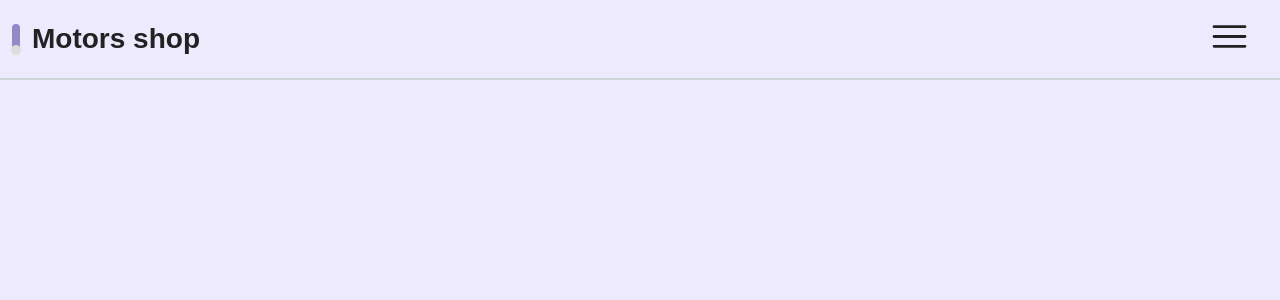
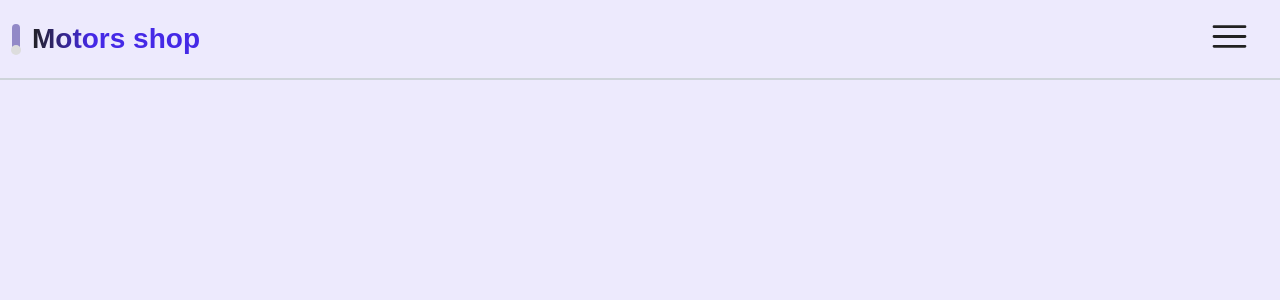
Before and after one commit to Vehicle-E-commerce/vehicle_ecommerce_client, a React (Vite) app: page / in a window 1280 px wide. Shown: the top 300 px of the page. Built offline with nearby package versions, Linux system fonts and the light colour scheme.

Commit message:
:hammer: Refatorei o 'themes' para um context; assim relembrando a implementação do ContextAPI para refatorar o headers conforme usuario logado

```diff
--- a/src/App.tsx
+++ b/src/App.tsx
@@ -1,24 +1,15 @@
 import React from "react";
 import GlobalStyle from './styles/global';
-import { ThemeProvider, DefaultTheme } from "styled-components";
-import usePersistedState from "./utils/usePersistedState";
-import light from "./styles/themes/light";
-import dark from "./styles/themes/dark";
 import Home from "./pages/Home";
 
 
 const App = () => {
-  const [theme, setTheme] = usePersistedState<DefaultTheme>('theme', light)
-
-  const toggleTheme = () => {
-    setTheme(theme.title == "light" ? dark : light);
-  };
 
   return (
-    <ThemeProvider theme={theme}>
+    <>
       <GlobalStyle />
-      <Home toggleTheme={toggleTheme} />
-    </ThemeProvider>
+      <Home  />
+    </>
   )
 }
 
--- a/src/components/Header/index.tsx
+++ b/src/components/Header/index.tsx
@@ -1,18 +1,14 @@
 import React, {useContext, useState} from "react";
-import { Container, Title, VerticalSwitchContainer} from "./styled";
 import Switch from  'react-switch';
-import { ThemeContext } from "styled-components";
 import { shade } from 'polished'
 import MenuMobile from "../MenuMobile";
 
-interface Props {
-    toggleTheme(): void;
+import { Container, Title, VerticalSwitchContainer} from "./styled";
+import { ThemeContext } from "styled-components";
+import { ThemesContext } from "../../contexts/Themes";
 
-}
-
-
-
-const Header: React.FC<Props> = ({toggleTheme}) => {
+const Header: React.FC = () => {
+    const {toggleTheme} = useContext(ThemesContext)
     const { colors, title } = useContext(ThemeContext)
     const [menuMobVisible, setMenuMobVisible] = useState(false)
 
@@ -29,15 +25,13 @@ const Header: React.FC<Props> = ({toggleTheme}) => {
                     handleDiameter={10}
                     offHandleColor={shade(0.13, '#fff')}
                     offColor={shade(0.17, colors.primary)}
-                    onColor='#fff'
-                />
+                    onColor='#fff'  />
             </VerticalSwitchContainer>
-            <Title> Motors shop</Title>
+            <Title> Motors shop </Title>
             <MenuMobile
                 menuMobVisible={menuMobVisible}
                 setMenuMobVisible={setMenuMobVisible}
             />
-
         </Container>
     )
 };
--- a/src/components/Header/styled.tsx
+++ b/src/components/Header/styled.tsx
@@ -12,6 +12,12 @@ export const Container = styled.div`
 `
 
 export const Title = styled.h1`
+  background: linear-gradient(90deg, ${(props) => props.theme.colors.text} 0%, rgba(69,41,230,1) 35%);
+  /* Definir que o gradient deve ser aplicado ao text-overflow. */
+  /* Necessário aplicar background-clip de forma padrão, para garantir a compatibilidade dos navegadores */
+  -webkit-background-clip: text;
+  background-clip: text;
+  -webkit-text-fill-color: transparent;
 
 `
 
--- /dev/null
+++ b/src/contexts/Themes/index.tsx
@@ -0,0 +1,31 @@
+import { createContext, ReactNode } from "react";
+import { ThemeProvider, DefaultTheme } from "styled-components";
+import usePersistedState from "../../utils/usePersistedState";
+import light from "../../styles/themes/light";
+import dark from "../../styles/themes/dark";
+
+interface ThemesContextType {
+    theme: DefaultTheme;
+    toggleTheme: () => void;
+}
+export const ThemesContext = createContext<ThemesContextType>({
+    theme: light,
+    toggleTheme: () => {},
+});
+
+interface Props { children: ReactNode }
+export const ThemesProvider: React.FC<Props> =  ({children}) => {
+    const [theme, setTheme] = usePersistedState<DefaultTheme>('theme', light)
+
+    const toggleTheme = () => {
+        setTheme(theme.title == "light" ? dark : light);
+      };
+
+    return (
+        <ThemeProvider theme={theme}>
+            <ThemesContext.Provider value={{theme, toggleTheme}}>
+                {children}
+            </ThemesContext.Provider>
+        </ThemeProvider>
+    )
+}
--- a/src/contexts/index.tsx
+++ b/src/contexts/index.tsx
@@ -1,3 +1,16 @@
-import React from "react";
+import { ReactNode } from "react";
+import { ThemesProvider } from "./Themes";
 
-const Repo = ""
+interface Props {
+    children: ReactNode
+}
+
+const Providers: React.FC<Props> = ({ children }) => {
+    return(
+ 	    <ThemesProvider>
+            {children}
+        </ThemesProvider>
+    )
+};
+
+export default Providers;
--- a/src/main.tsx
+++ b/src/main.tsx
@@ -1,9 +1,13 @@
 import React from 'react'
 import ReactDOM from 'react-dom/client'
 import App from './App'
+import Providers from './contexts'
+
 
 ReactDOM.createRoot(document.getElementById('root') as HTMLElement).render(
   <React.StrictMode>
-    <App />
+    <Providers>
+      <App />
+    </Providers>
   </React.StrictMode>,
 )
--- a/src/pages/Home/index.tsx
+++ b/src/pages/Home/index.tsx
@@ -2,14 +2,10 @@ import React from "react";
 import { Container  } from "./styles";
 import Header from "../../components/Header";
 
-interface Props {
-    toggleTheme(): void;
-}
-
-const Home: React.FC<Props> = ({toggleTheme}) => {
+const Home: React.FC = () => {
     return(
         <Container>
-            <Header toggleTheme={toggleTheme} />
+            <Header  />
         </Container>
     );
 };
```
